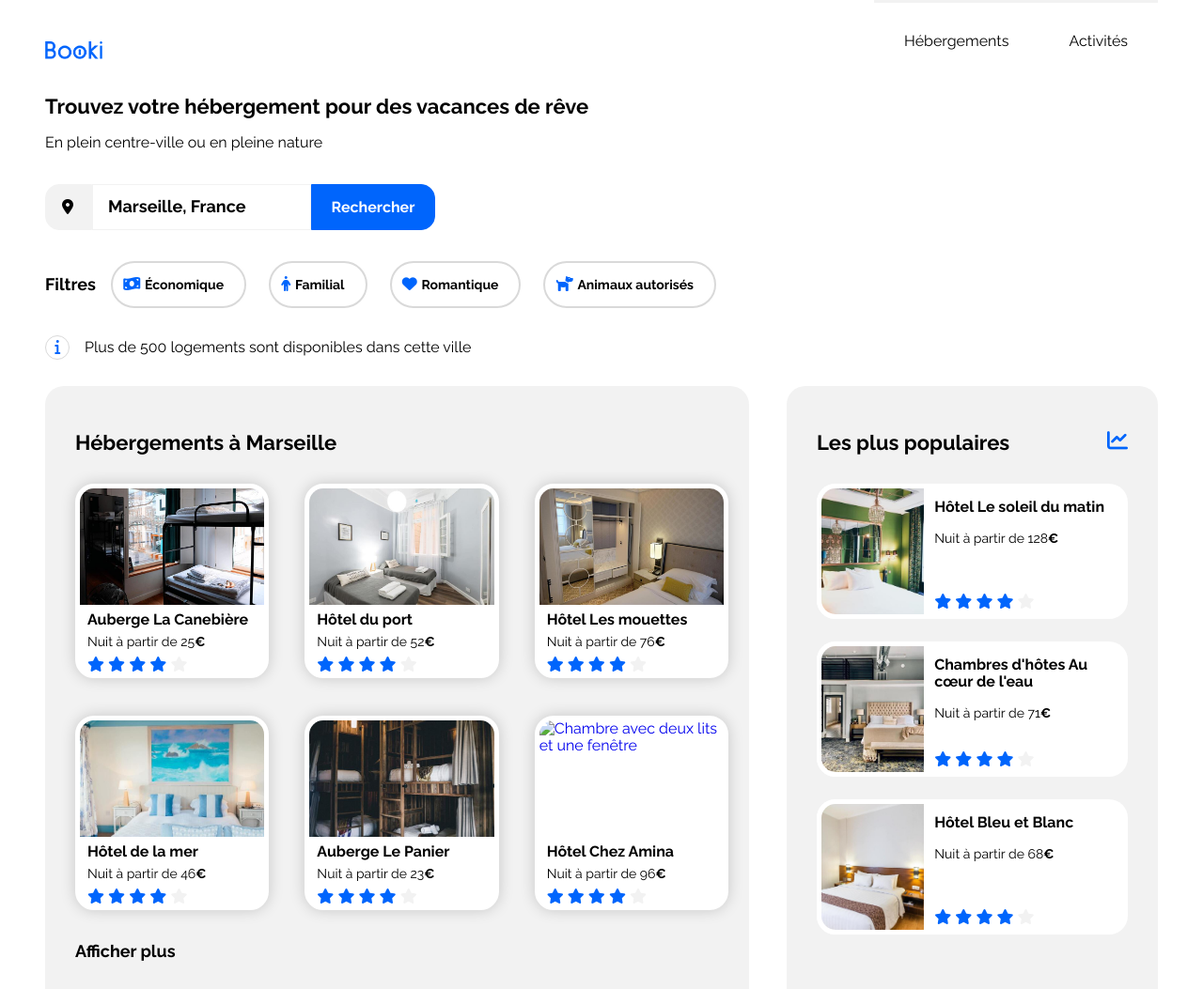
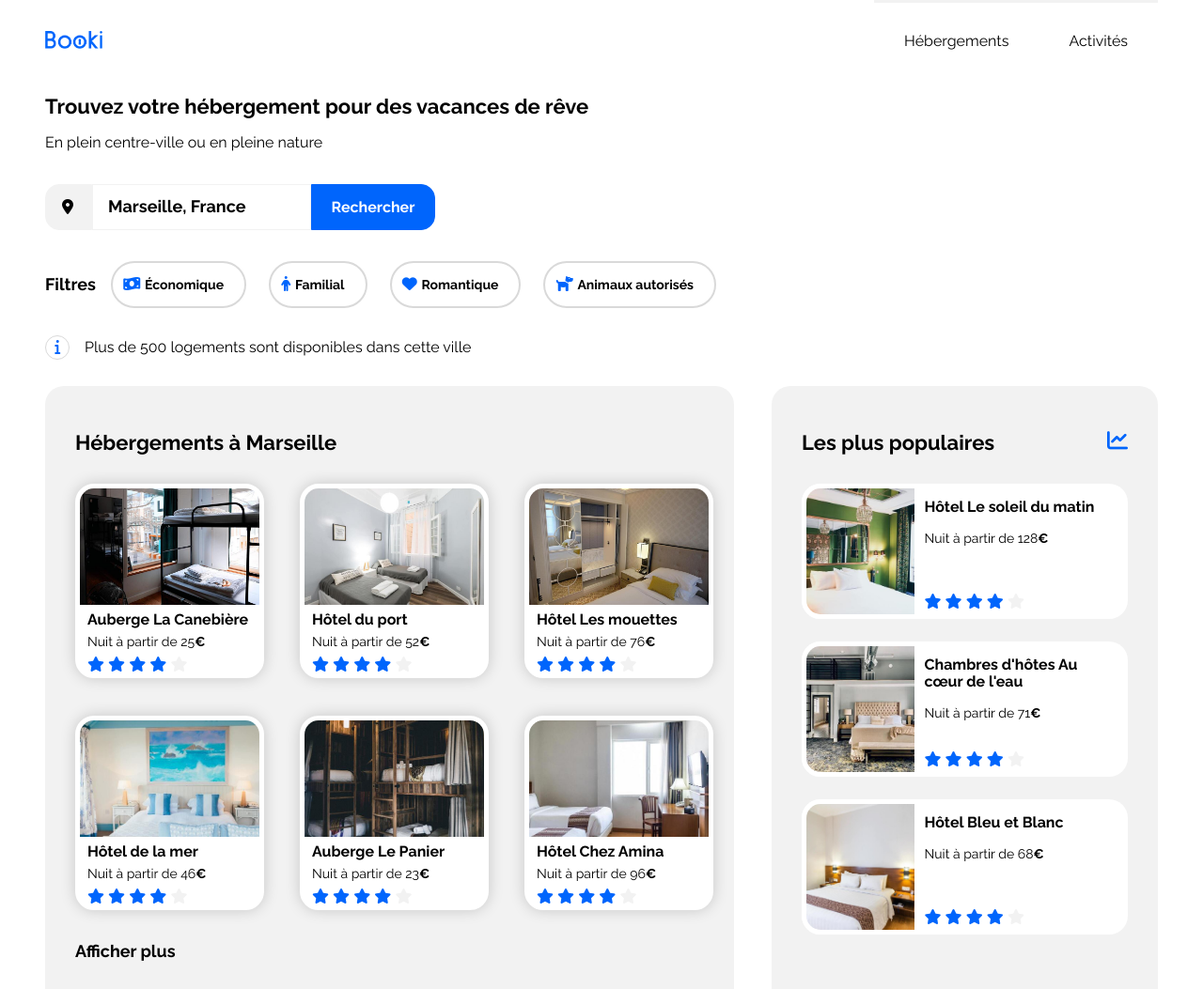
Before and after one commit to Thomaslck10/P2, a plain HTML site: page index.html in a window 1280 px wide. Shown: the top 1053 px of the page at 94% size. Drawn offline with Linux system fonts and the light colour scheme.

Commit message:
Site fini

```diff
--- a/css.css
+++ b/css.css
@@ -390,7 +390,9 @@ li {
         justify-content: space-between;
         align-items: center;
     }
-
+    .header img {
+        margin-top: 0;
+    }
     .headernavlien {
         font-weight: 400;
         font-size: 16px;
@@ -618,6 +620,10 @@ li {
     .populaire {
         margin-left: 2.5rem;
     }
+    .lienarticlemarseille{
+       min-width: 181px;
+    }
+
 
     .articlespopulaires {
         display: grid;
--- a/index.html
+++ b/index.html
@@ -13,7 +13,7 @@
     </head>
     <body>
         <header class="header">
-            <img class="headerimg" src="images/Images+Booki/ImagesBooki/logo/Booki.png" alt="Logo Booki">
+            <img src="images/Images+Booki/ImagesBooki/logo/Booki.png" alt="Logo Booki">
             <nav class="headernav">
              <a class="headernavlien" href="#hebergements"> Hébergements</a>
              <a class="headernavlien" href="#activites"> Activités</a>
@@ -70,7 +70,7 @@
                 <p class="texteresultat">Plus de 500 logements sont disponibles dans cette ville</p>
               </div>
             </section>
-            <section class="hebergements" id="hebergements">
+            <section class="hebergements">
                 <div class="populaire">
                   <h1 class="titrepopulaire">Les plus populaires<i class="fa-solid fa-chart-line"></i></h1>
                   <div class="articlespopulaires">
@@ -238,7 +238,7 @@
                    <article class="articlemarseille">
                     <a href="#" class="lienarticlemarseille">
                       <div class="imgmarseillecontenaire">
-                       <img class="imgarticlemarseille" src="images/Images+Booki/ImagesBooki/hebergements/3_medium/febrian-zakaria-M6S1WvfW68A-unsplash.jpg" alt="Chambre avec deux lits et une fenêtre">
+                       <img class="imgarticlemarseille" src="images/Images+Booki/ImagesBooki/hebergements/4_small/febrian-zakaria-M6S1WvfW68A-unsplash.jpg" alt="Chambre avec deux lits et une fenêtre">
                       </div>
                       <div class="divcontenuarticlemarseille">
                           <h3>Hôtel Chez Amina</h3>
@@ -257,7 +257,7 @@
                 <a href="#" class="afficherplus">Afficher plus</a>
                </div>
             </section>
-            <section class="activites" id="activites">
+            <section class="activites">
               <h2 class="titreactivites">Activités à<br> Marseille</h2>
               <div class="gridcardactivite">
                <a href="#" class="activite">
```
